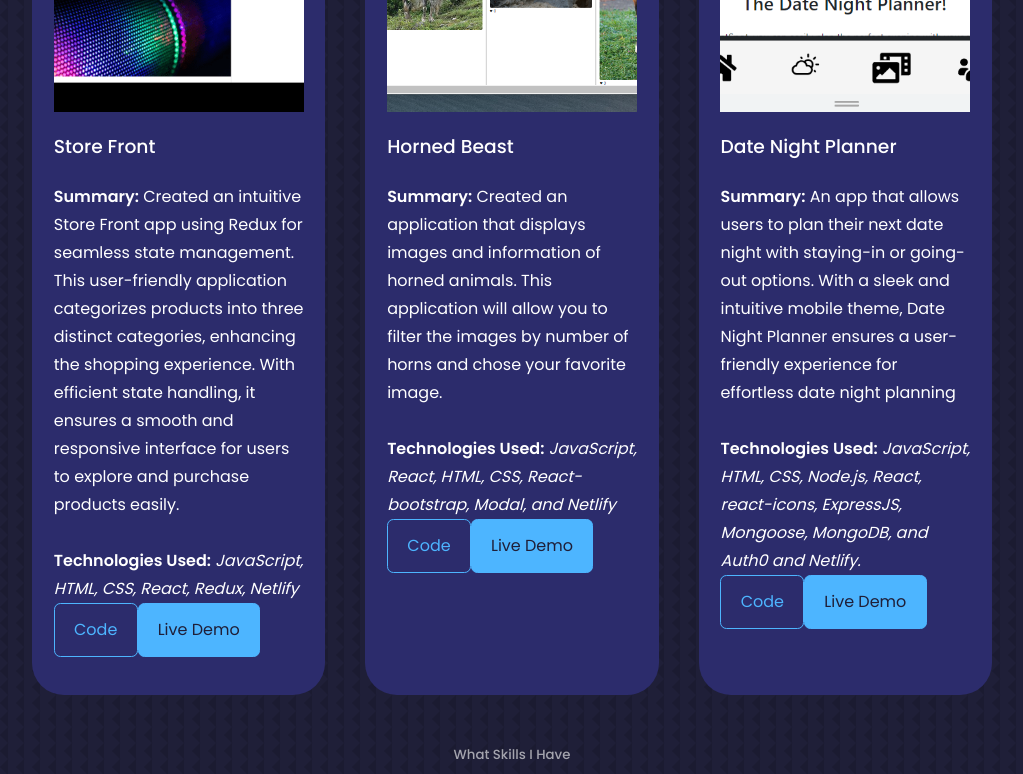
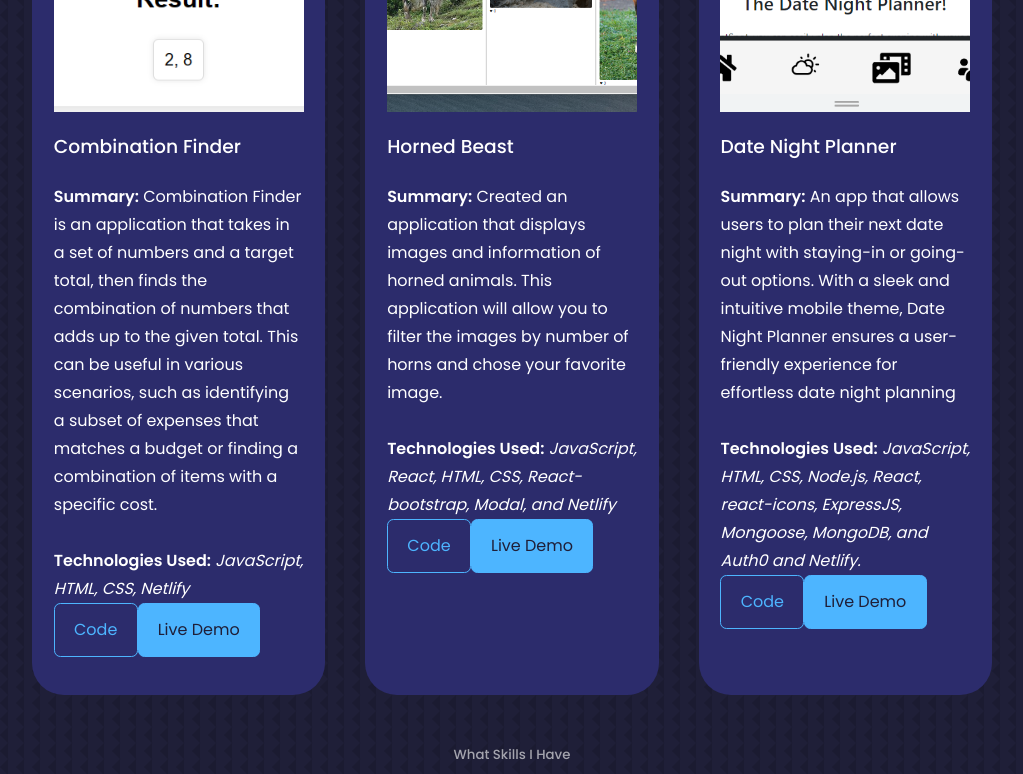
Before and after one commit to CodingKao/kaosaelor, a React (Create React App) app: page / in a window 1280 px wide. Shown: the part 2857-3631 px from the top of the page, without its empty margins (128-1151 px from the left). Built offline with nearby package versions, Linux system fonts and the light colour scheme.

Commit message:
added number combo total finder

```diff
--- a/src/components/portfolio/Portfolio.jsx
+++ b/src/components/portfolio/Portfolio.jsx
@@ -5,7 +5,7 @@ import HornedBeast from '../../assets//hornedbeast3.png'
 import Admindash from '../../assets/Admindash.png'
 import aisummarize from '../../assets/ai-summarize.jpg'
 import cyclistic from '../../assets/cyclistic-capstone.png'
-import storefront from '../../assets/storefont2.png'
+import combototal from '../../assets/combototal.png'
 
 // LIST OF PROJECTS
 const data = [
@@ -38,12 +38,12 @@ const data = [
   },
   {
     id:4,
-    image: storefront,
-    title: 'Store Front',
-    code: 'https://github.com/CodingKao/storefront',
-    demo: 'https://playful-licorice-86a9d1.netlify.app/',
-    summary: 'Created an intuitive Store Front app using Redux for seamless state management. This user-friendly application categorizes products into three distinct categories, enhancing the shopping experience. With efficient state handling, it ensures a smooth and responsive interface for users to explore and purchase products easily. ',
-    tech: 'JavaScript, HTML, CSS, React, Redux, Netlify'
+    image: combototal,
+    title: 'Combination Finder',
+    code: 'https://github.com/CodingKao/subsetTotal',
+    demo: 'https://subsettotal.netlify.app/',
+    summary: 'Combination Finder is an application that takes in a set of numbers and a target total, then finds the combination of numbers that adds up to the given total. This can be useful in various scenarios, such as identifying a subset of expenses that matches a budget or finding a combination of items with a specific cost.',
+    tech: 'JavaScript, HTML, CSS, Netlify'
   },
   {
     id: 5,
```
Also changed, not shown: src/assets/combototal.png (added).
